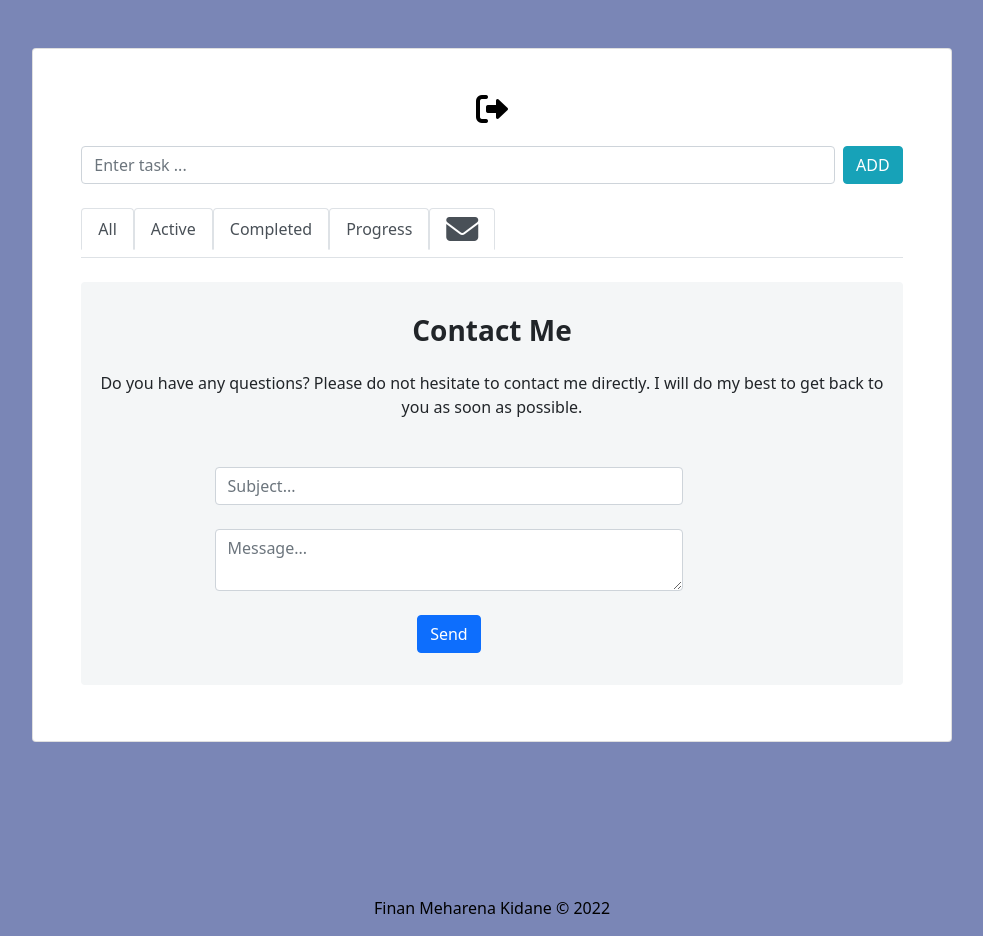
After one commit to Fiann-Meharena-Kidane/to-do-app, a Flask app: page /email in a window 1280 px wide. The commit adds this page. Shown: the whole page, without its empty margins (148-1131 px from the left). Run offline with Flask 2, Linux system fonts and the light colour scheme; some libraries are stand-ins or nearby versions.

Commit message:
added email feature

```diff
--- a/main.py
+++ b/main.py
@@ -2,12 +2,19 @@ from flask import Flask, render_template, redirect, request, url_for, flash
 from flask_login import LoginManager, login_user, logout_user, UserMixin, current_user, login_required
 from flask_sqlalchemy import SQLAlchemy
 from sqlalchemy import Integer, String, Text, Boolean, ForeignKey
+from sqlalchemy.orm import relationship
+from werkzeug.security import generate_password_hash, check_password_hash
 
 import os
 from datetime import date
+from email.message import EmailMessage
+import ssl
+import smtplib
 
-from sqlalchemy.orm import relationship
-from werkzeug.security import generate_password_hash, check_password_hash
+my_email = os.environ.get('to-do-app-email')
+my_password = os.environ.get('to-do-app-email-password')
+target_email =os.environ.get('to-do-app-email-message')
+
 
 today = date.today()
 current_year = date.today().year
@@ -15,41 +22,38 @@ current_year = date.today().year
 app = Flask(__name__)
 app.config['SECRET_KEY'] = os.environ.get('finan-to-do-app-secret')
 
-
-
-
 try:
     app.config['SQLALCHEMY_DATABASE_URI'] = os.environ.get('LOCAL_DB_URL')
 except:
     app.config['SQLALCHEMY_DATABASE_URI'] = os.environ.get('DATABASE_URL')
-
 
 app.config['SQLALCHEMY_TRACK_MODIFICATIONS'] = False
 db = SQLAlchemy(app)
 
 
 class Task(db.Model, UserMixin):
-    __tablename__='task'
+    __tablename__ = 'task'
     id = db.Column(Integer, primary_key=True)
     task = db.Column(String)
-    status=db.Column(String)
-    date=db.Column(String)
-    user_id=db.Column(Integer, ForeignKey('user.id'))
+    status = db.Column(String)
+    date = db.Column(String)
+    user_id = db.Column(Integer, ForeignKey('user.id'))
 
 
 class User(db.Model, UserMixin):
-    __tablename__='user'
-    id=db.Column(Integer, primary_key=True)
-    name=db.Column(String)
-    email=db.Column(String)
-    password=db.Column(String)
-    tasks=relationship("Task")
+    __tablename__ = 'user'
+    id = db.Column(Integer, primary_key=True)
+    name = db.Column(String)
+    email = db.Column(String)
+    password = db.Column(String)
+    tasks = relationship("Task")
+
 
 # db.drop_all()
 # db.create_all()
 
 
-login_manager=LoginManager()
+login_manager = LoginManager()
 login_manager.init_app(app)
 
 
@@ -58,13 +62,13 @@ def load_user(user_id):
     return User.query.get(int(user_id))
 
 
-@app.route('/', methods=['POST','GET'])
+@app.route('/', methods=['POST', 'GET'])
 def login():
-    if request.method=='POST':
-        email=request.form.get('email')
-        password=request.form.get('password')
+    if request.method == 'POST':
+        email = request.form.get('email')
+        password = request.form.get('password')
         # get user credentials
-        user=User.query.filter_by(email=email).first()
+        user = User.query.filter_by(email=email).first()
         # if user found in our db,
         if user:
             if check_password_hash(user.password, password):
@@ -86,24 +90,23 @@ def login():
 @app.route('/home')
 @login_required
 def home():
-
     all_tasks_rows = current_user.tasks
     # display tasks which belong only to the current user
 
     return render_template('index.html', tasks=all_tasks_rows, year=current_year)
 
 
-@app.route('/register', methods=['POST','GET'])
+@app.route('/register', methods=['POST', 'GET'])
 def register():
-    if request.method=='POST':
-        name=request.form.get('name')
-        email=request.form.get('email')
-        password=request.form.get('password')
+    if request.method == 'POST':
+        name = request.form.get('name')
+        email = request.form.get('email')
+        password = request.form.get('password')
 
         if not User.query.filter_by(email=email).first():
             # if email is not registered,
-            hashed_password=generate_password_hash(password, method='pbkdf2:sha256', salt_length=8)
-            new_user=User(
+            hashed_password = generate_password_hash(password, method='pbkdf2:sha256', salt_length=8)
+            new_user = User(
                 name=name,
                 email=email,
                 password=hashed_password
@@ -127,7 +130,7 @@ def register():
 def add():
     task = request.form.get('task')
 
-    new_task=Task(
+    new_task = Task(
         task=task,
         date=today.strftime("%B %d, %Y "),
         status='active',
@@ -143,10 +146,10 @@ def add():
 @app.route('/done/<int:task_id>')
 @login_required
 def done(task_id):
-    target_task=Task.query.filter_by(id=task_id).first()
-    dashed_task=f"<s>{target_task.task}</s>"
-    target_task.task=dashed_task
-    target_task.status='done'
+    target_task = Task.query.filter_by(id=task_id).first()
+    dashed_task = f"<s>{target_task.task}</s>"
+    target_task.task = dashed_task
+    target_task.status = 'done'
     # get the selected task, modify its structure that it is rendered as a dashed
     db.session.commit()
     return redirect(url_for('home'))
@@ -155,7 +158,7 @@ def done(task_id):
 @app.route('/delete/<int:task_id>')
 @login_required
 def delete(task_id):
-    target_task=Task.query.filter_by(id=task_id).first()
+    target_task = Task.query.filter_by(id=task_id).first()
 
     db.session.delete(target_task)
     db.session.commit()
@@ -165,12 +168,12 @@ def delete(task_id):
 
 @app.route('/active')
 def active():
-    list_of_active_task=[]
-    all_active_tasks=Task.query.filter_by(status='active')
+    list_of_active_task = []
+    all_active_tasks = Task.query.filter_by(status='active')
     # get all active ones, then filter only those with id same as the current user,
 
     for task in all_active_tasks:
-        if task.user_id==current_user.id:
+        if task.user_id == current_user.id:
             list_of_active_task.append(task)
     return render_template('index.html', tasks=list_of_active_task)
 
@@ -195,27 +198,27 @@ def progress():
     for task in all_active_tasks:
         if task.user_id == current_user.id:
             list_of_active_task.append(task)
-    number_of_active=len(list_of_active_task)
+    number_of_active = len(list_of_active_task)
 
     list_of_finished_task = []
     all_finished_tasks = Task.query.filter_by(status='done')
     for task in all_finished_tasks:
         if task.user_id == current_user.id:
             list_of_finished_task.append(task)
-    number_of_finished=len(list_of_finished_task)
+    number_of_finished = len(list_of_finished_task)
 
     # get number of active and finished, calculate percentile,
     try:
-        percentage=(number_of_finished/(number_of_active + number_of_finished))*100
+        percentage = (number_of_finished / (number_of_active + number_of_finished)) * 100
     except ZeroDivisionError:
-        percentage=0
+        percentage = 0
     else:
-        percentage=round(percentage)
+        percentage = round(percentage)
 
-    link_start="https://quickchart.io/chart?c={type:'radialGauge',data:{datasets:[{data:["
-    link_end="],backgroundColor:'green'}]}}"
+    link_start = "https://quickchart.io/chart?c={type:'radialGauge',data:{datasets:[{data:["
+    link_end = "],backgroundColor:'green'}]}}"
 
-    complete_link=link_start+str(percentage)+link_end
+    complete_link = link_start + str(percentage) + link_end
 
     return render_template('index.html', year=current_year, percentage=complete_link)
     # pass percentage
@@ -227,5 +230,33 @@ def logout():
     return redirect(url_for('login'))
 
 
+@app.route('/email', methods=['POST', 'GET'])
+def email():
+    # return 'hello'
+    if request.method == 'POST':
+        user_name = current_user.name
+        subject = request.form.get('subject')
+        updated_subject = f"{user_name} | {subject}"
+        body = request.form.get('message')
+
+        em = EmailMessage()
+        em['From'] = current_user.name
+        em['To'] = target_email
+        em['Subject'] = updated_subject
+        em.set_content(body)
+
+        context = ssl.create_default_context()
+
+        with smtplib.SMTP_SSL('smtp.gmail.com', 465, context=context) as smtp:
+            smtp.login(my_email, my_password)
+            smtp.sendmail(my_email, target_email, em.as_string())
+
+        flash('Message Sent! Thank you.')
+        return redirect(url_for('home', year=current_year))
+
+    else:
+        return render_template('index.html', year=current_year, email=True)
+
+
 if __name__ == '__main__':
     app.run(debug=True)
--- a/static/styles/styles.css
+++ b/static/styles/styles.css
@@ -26,5 +26,13 @@ color:green;
 margin-top:7%;
 color:black;
 
+}
 
+.email-form{
+text-align:center;
+padding-left:20%;
 }
+
+.email-send-button{
+padding-left:55%;
+}
--- /dev/null
+++ b/templates/email.html
@@ -0,0 +1,66 @@
+
+<!--Section: Contact v.2-->
+<section class="mb-4">
+
+    <!--Section heading-->
+    <h3 class="h1-responsive font-weight-bold text-center my-4">Contact Me</h3>
+    <!--Section description-->
+    <p class="text-center w-responsive mx-auto mb-5">
+        Do you have any questions? Please do not hesitate to contact me directly. I will do my best
+        to get back to you as soon as possible.
+        </p>
+
+    <div class="row">
+
+        <!--Grid column-->
+        <div class="col-md-9 mb-md-0 mb-5">
+            <div class="email-form">
+
+                <form action="{{ url_for('email') }}" method="post">
+
+                <!--Grid row-->
+                <div class="row">
+                    <div class="col-md-12">
+                        <div class="md-form mb-0">
+                            <input type="text" id="subject" name="subject" class="form-control" placeholder="Subject..." required>
+                        </div>
+                    </div>
+                </div>
+                <!--Grid row-->
+
+                    <br>
+
+                <!--Grid row-->
+                <div class="row">
+
+                    <!--Grid column-->
+                    <div class="col-md-12">
+
+                        <div class="md-form">
+                            <textarea required placeholder="Message..." type="text" id="message" name="message" rows="2" class="form-control md-textarea"></textarea>
+                        </div>
+
+                    </div>
+                </div>
+                <!--Grid row-->
+
+                         <br>
+                <button class="btn btn-primary" type="submit">Send</button>
+
+            </form>
+
+
+            </div>
+
+            <div class="text-center text-md-left email-send-button">
+            </div>
+            <div class="status"></div>
+        </div>
+        <!--Grid column-->
+
+
+
+    </div>
+
+</section>
+<!--Section: Contact v.2-->
--- a/templates/index.html
+++ b/templates/index.html
@@ -90,10 +90,17 @@
                       aria-controls="ex1-tabs-3" aria-selected="true">Completed</a>
                   </li>
 
-                    <li class="nav-item" role="presentation">
+                  <li class="nav-item" role="presentation">
                     <a class="nav-link active" id="ex1-tab-4" data-mdb-toggle="tab" href="{{ url_for('progress') }}" role="tab"
                       aria-controls="ex1-tabs-3" aria-selected="true">Progress</a>
                   </li>
+
+                  <li class="nav-item" role="presentation">
+                    <a class="nav-link active" id="ex1-tab-5" data-mdb-toggle="tab" href="{{ url_for('email') }}" role="tab"
+                      aria-controls="ex1-tabs-3" aria-selected="true"><i class="fa-solid fa-envelope fa-2xl"></i></a>
+                  </li>
+
+
                 </ul >
                 <!-- Tabs navs -->
 
@@ -141,6 +148,18 @@
                                     </li>
 
                         {% endif %}
+
+                        {% if email %}
+
+                                 <li class="list-group-item d-flex align-items-center border-0 mb-2 rounded"
+                                      style="background-color: #f4f6f7;">
+
+                                          {% include "email.html" %}
+
+                                    </li>
+
+                        {% endif %}
+
                     </div>
 
 
```
Also changed, not shown: test.py (+6 -4 lines).
